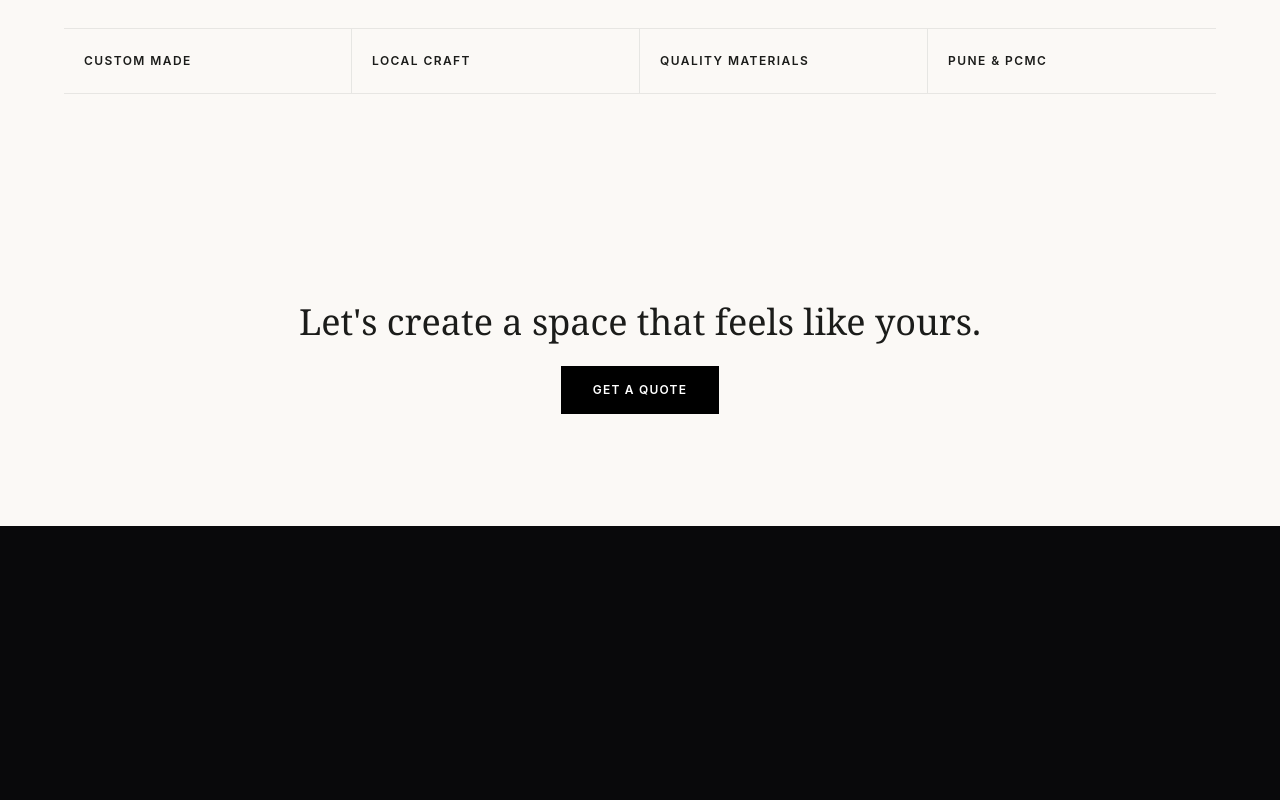
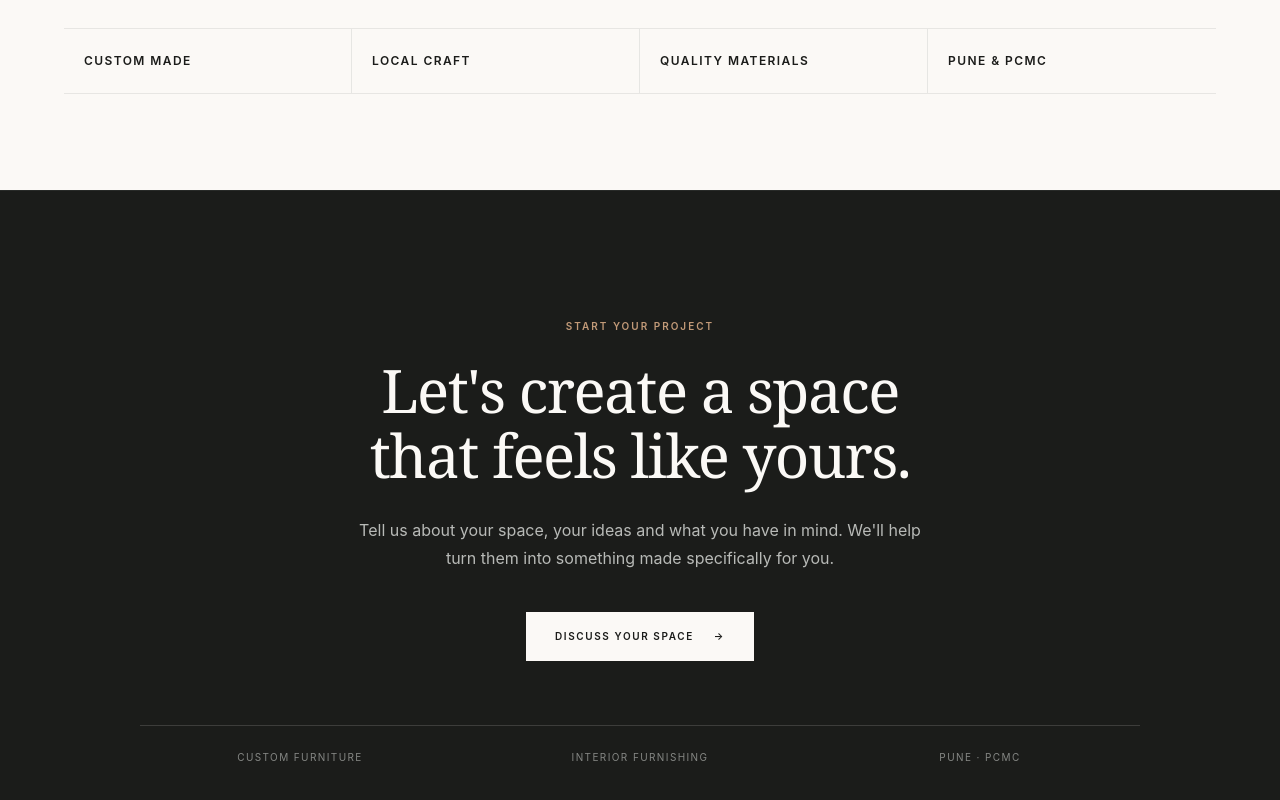
Before and after one commit to thiteswapnil1212-hue/INTERIOR-STORES-WEB, a Next.js app: page / in a window 1280 px wide. Shown: the part 2693-3493 px from the top of the page. Before the commit the page ends 3219 px from the top, so only its background shows below. Built offline with nearby package versions, Linux system fonts and the light colour scheme.

Commit message:
Final CTA

```diff
--- a/src/components/home/FinalCTA.tsx
+++ b/src/components/home/FinalCTA.tsx
@@ -2,16 +2,49 @@ import Link from "next/link";
 
 export default function FinalCTA() {
   return (
-    <section className="px-6 py-20 md:px-16 md:py-28 bg-[#fbf9f6] text-[#1b1c1a] text-center">
-      <h2 className="font-serif text-3xl md:text-4xl mb-6">
-        Let's create a space that feels like yours.
-      </h2>
-      <Link
-        href="/contact"
-        className="inline-block bg-[#000000] px-8 py-4 text-xs font-semibold uppercase tracking-[0.1em] text-white transition-colors hover:bg-[#30312f]"
-      >
-        Get a Quote
-      </Link>
+    <section className="border-t border-[#747878]/15 bg-[#1b1c1a] px-6 py-24 text-[#fbf9f6] md:px-16 md:py-32">
+      <div className="mx-auto max-w-[1000px] text-center">
+
+        {/* Eyebrow */}
+        <p className="mb-6 text-[10px] font-semibold uppercase tracking-[0.2em] text-[#c29a78]">
+          Start Your Project
+        </p>
+
+        {/* Heading */}
+        <h2 className="mx-auto max-w-3xl font-serif text-4xl leading-[1.08] tracking-tight md:text-6xl">
+          Let&apos;s create a space
+          <br />
+          that feels like yours.
+        </h2>
+
+        {/* Description */}
+        <p className="mx-auto mt-7 max-w-xl text-sm leading-7 text-[#b8bab7] md:text-base">
+          Tell us about your space, your ideas and what you have in mind.
+          We&apos;ll help turn them into something made specifically for you.
+        </p>
+
+        {/* CTA */}
+        <div className="mt-10">
+          <Link
+            href="/contact"
+            className="group inline-flex items-center gap-5 border border-[#fbf9f6]/30 bg-[#fbf9f6] px-7 py-4 text-[10px] font-semibold uppercase tracking-[0.16em] text-[#1b1c1a] transition-all duration-300 hover:bg-transparent hover:text-[#fbf9f6]"
+          >
+            <span>Discuss Your Space</span>
+
+            <span className="transition-transform duration-300 group-hover:translate-x-1">
+              →
+            </span>
+          </Link>
+        </div>
+
+        {/* Bottom Details */}
+        <div className="mt-16 grid grid-cols-1 gap-5 border-t border-[#fbf9f6]/15 pt-6 text-[10px] uppercase tracking-[0.14em] text-[#858784] md:grid-cols-3">
+          <span>Custom Furniture</span>
+          <span>Interior Furnishing</span>
+          <span>Pune · PCMC</span>
+        </div>
+
+      </div>
     </section>
   );
 }
```
